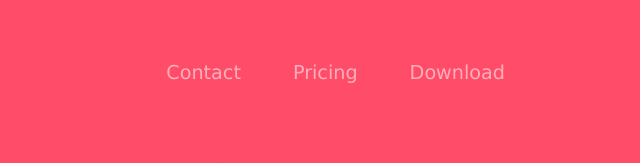
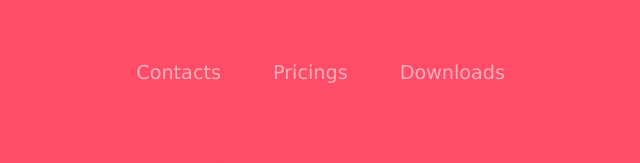
Before and after one commit to yasengin2005/tindog, a plain HTML site: page TinDog-Start-master/index.html in a window 1280 px wide. Shown: the top 163 px of the page, 557-1197 px from the left. Drawn offline with nearby package versions, Linux system fonts and the light colour scheme.

Commit message:
add s to every navbar

```diff
--- a/TinDog-Start-master/index.html
+++ b/TinDog-Start-master/index.html
@@ -32,13 +32,13 @@
 
           <ul class="navbar-nav ms-auto mt-2 mt-lg-0">
             <li class="nav-item active">
-              <a class="nav-link" href="#footer">Contact</a>
+              <a class="nav-link" href="#footer">Contacts</a>
             </li>
             <li class="nav-item">
-              <a class="nav-link" href="#pricing">Pricing</a>
+              <a class="nav-link" href="#pricing">Pricings</a>
             </li>
             <li class="nav-item">
-              <a class="nav-link" href="#cta">Download</a>
+              <a class="nav-link" href="#cta">Downloads</a>
             </li>
           </ul>
         </div>
```
